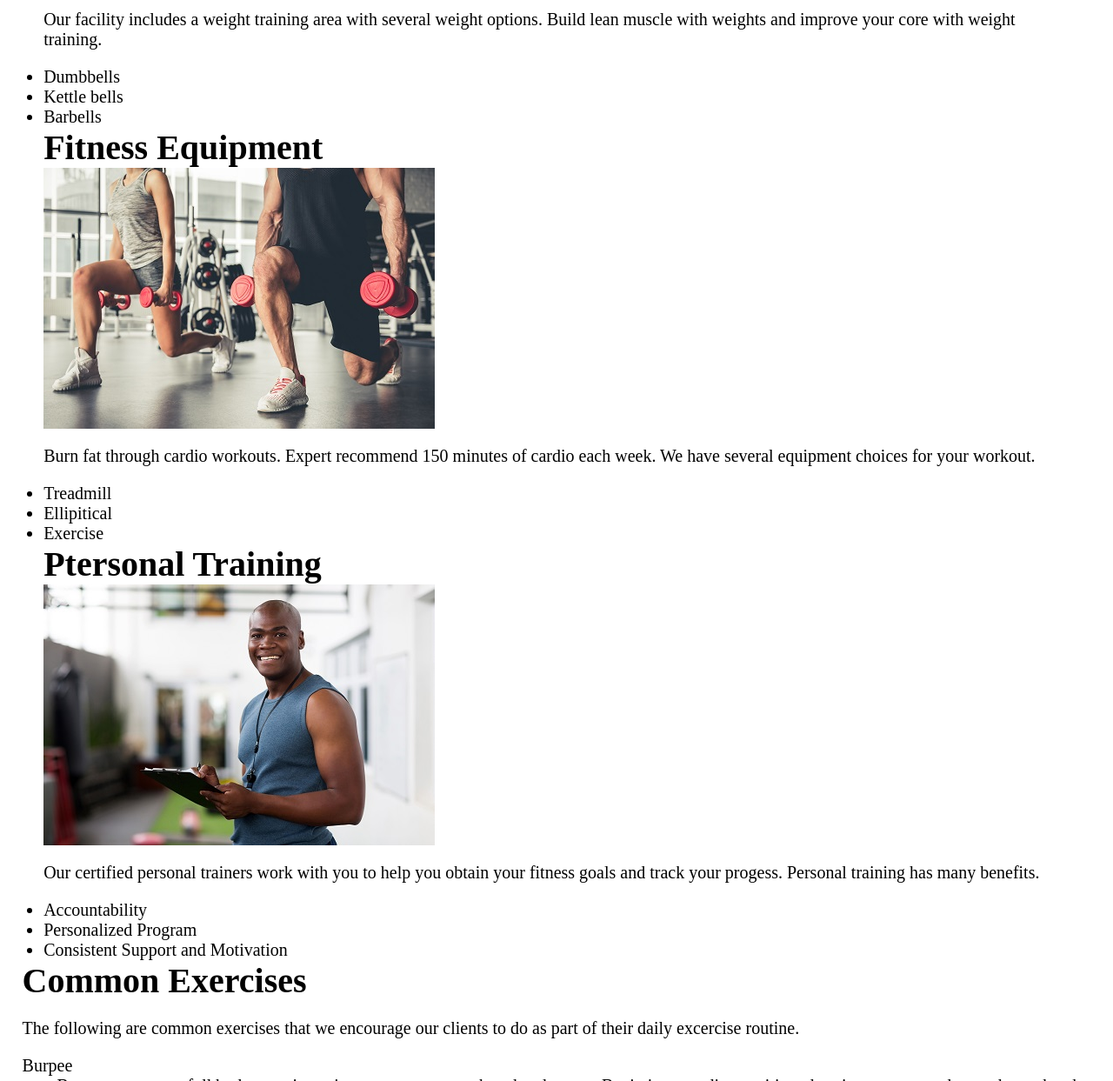
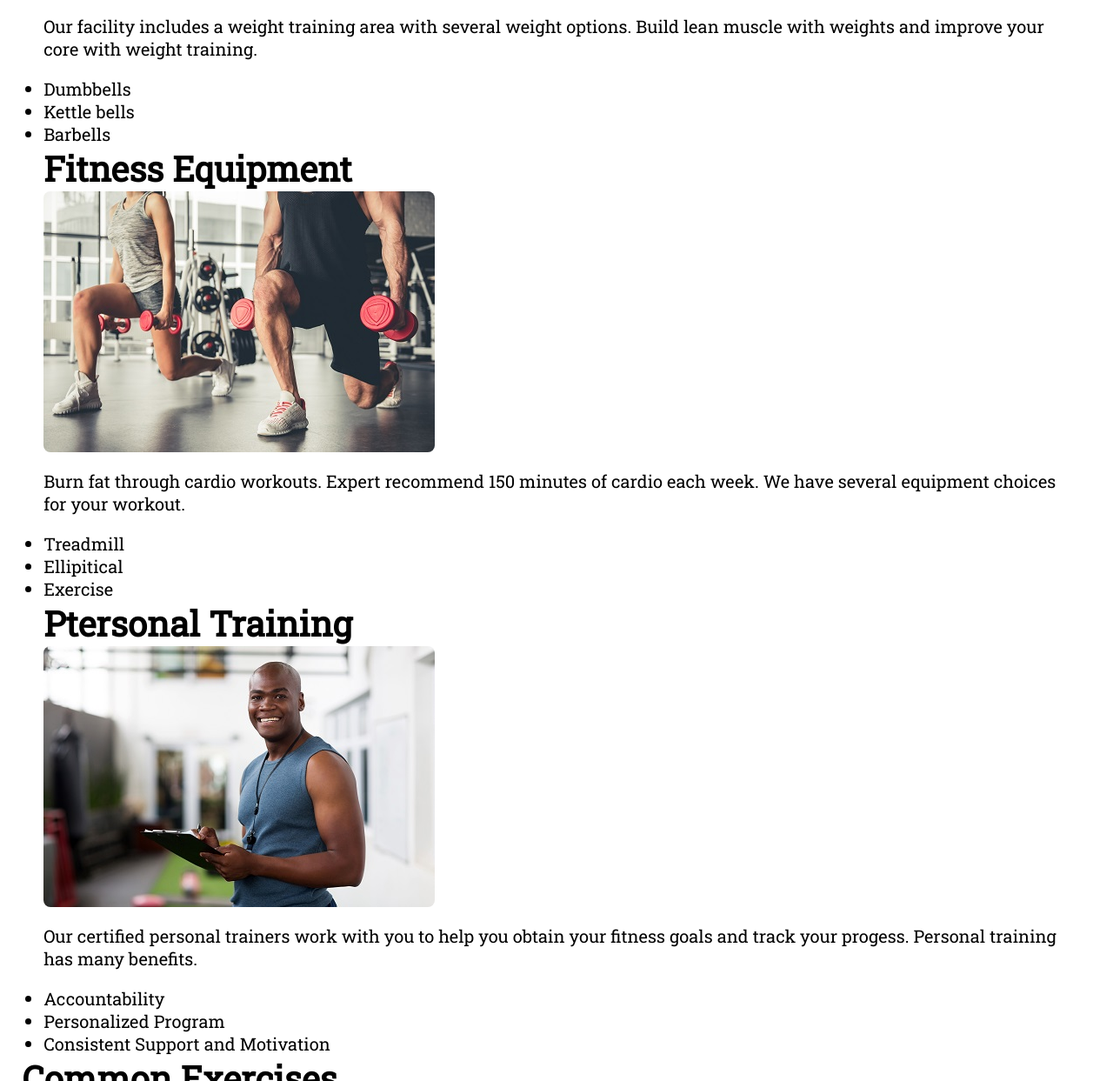
Before and after one commit to ga3468/ga3468.github.io, a plain HTML site: page fitness/about.html in a window 1280 px wide. Shown: the part 874-2117 px from the top of the page at 87% size. Drawn offline with Linux system fonts and the light colour scheme; a web font is replaced by a local one.

Commit message:
Update about.html

```diff
--- a/fitness/about.html
+++ b/fitness/about.html
@@ -5,6 +5,8 @@
         <title>Foward Fitness Club</title>
         <meta charset="utf-8">
         <link rel="stylesheet" href="css/styles.css">
+        <meta name="viewport" content ="width-device-width, initial-scale=1.0">
+        <link href="https://fonts.googleapis.com/css2?family=Francois+One&family=Roboto+Slab&display=swap" rel="stylesheet">
     </head>
     <body>
         <div id="container">
@@ -27,9 +29,9 @@
             <main>
                 <div id="weights">
                       <h1>Weights</h1>
-                      <img src="images/people-with-weights.jpg" alt="Two people working out with a weight in each hand">
+                      <img src="images/people-with-weights.jpg" alt="Two people working out with a weight in each hand" class="round">
                       <p>Our facility includes a weight training area with several weight options. Build lean muscle with weights and improve your core with weight training.</p>
-                      <ul>
+                      <ul class="tablet-desktop">
                           <li>Dumbbells</li>
                           <li>Kettle bells</li>
                           <li>Barbells</li>
@@ -38,9 +40,9 @@
 
             <div id="cardio">
                       <h1>Fitness Equipment</h1>
-                      <img src="images/people-with-weights.jpg" alt="Two people working out with a weight in each hand">
+                      <img src="images/people-with-weights.jpg" alt="Cardio Equipment" class="round">
                       <p> Burn fat through cardio workouts. Expert recommend 150 minutes of cardio each week. We have several equipment choices for your workout. </p>
-                      <ul>
+                      <ul class="tablet-desktop">
                           <li>Treadmill</li>
                           <li>Ellipitical</li>
                           <li>Exercise</li>
@@ -50,16 +52,16 @@
             <div id="training">
 
                       <h1>Ptersonal Training</h1>
-                      <img src="images/personal-trainer.jpg" alt="Personal Training">
+                      <img src="images/personal-trainer.jpg" alt="Personal Training" class="round">
                       <p>Our certified personal trainers work with you to help you obtain your fitness goals and track your progess. Personal training has many benefits. </p>
-                      <ul>
+                      <ul class="tablet-desktop">
                           <li>Accountability</li>
                           <li>Personalized Program</li>
                           <li>Consistent Support and Motivation</li>
                       </ul>
             </div>
 
-            <div id="exercises">
+            <div id="exercises" class="tablet-desktop">
               <h1>Common Exercises</h1>
               <p>The following are common exercises that we encourage our clients to do as part of their daily excercise routine. </p>
               <dl>
```
